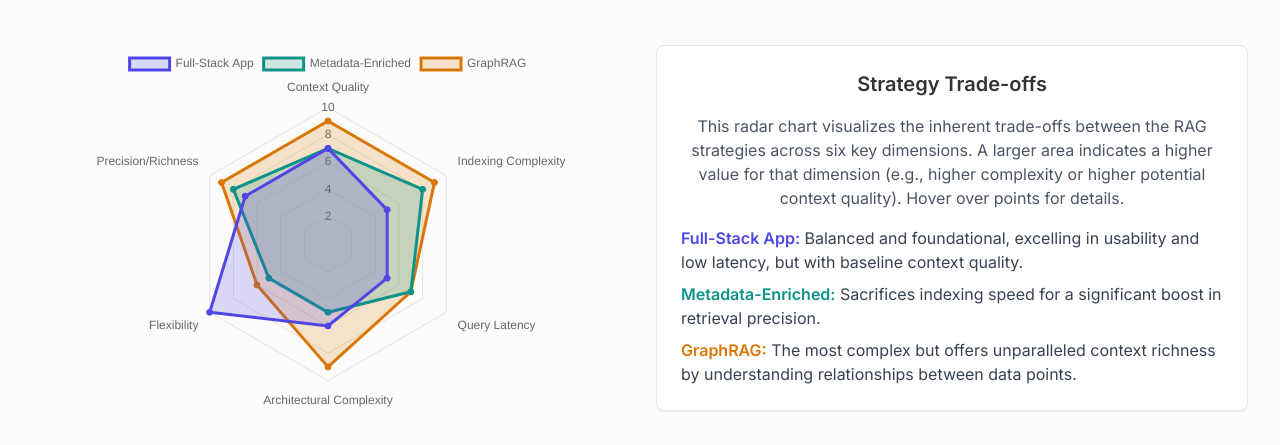
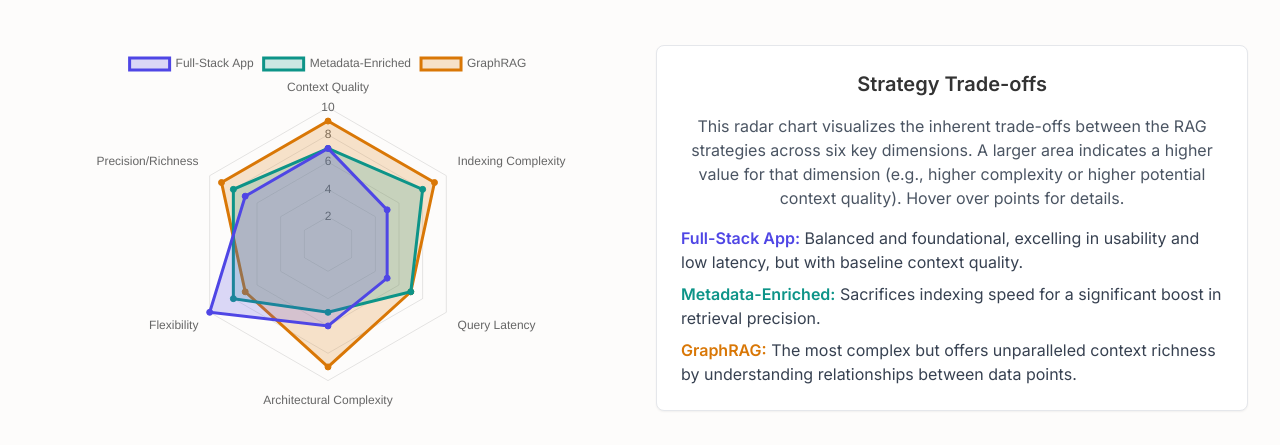
Before and after one commit to AbdulAhadRauf-work/Zuari-RAG-Bots-Summer-Internship, a plain HTML site: page index.html in a window 1280 px wide. Shown: the part 507-952 px from the top of the page. Drawn offline with nearby package versions, Linux system fonts and the light colour scheme.

Commit message:
Update index.html

```diff
--- a/index.html
+++ b/index.html
@@ -1,3 +1,4 @@
+
 <!DOCTYPE html>
 <html lang="en">
 <head>
@@ -178,7 +179,7 @@
                         <!-- Video 2 -->
                         <div class="bg-white p-4 rounded-lg shadow-sm border flex flex-col">
                              <div class="video-container mb-4">
-                                 <iframe src="https://drive.google.com/file/d/1RjZquirFIiIee2bOXVHGjz40vHKIutj-/preview" allow="autoplay; encrypted-media" allowfullscreen></iframe>
+                                 <iframe src="https://drive.google.com/file/d/1oDKkAaKc77QeNv5bJkGIZHhAoehNRvNL/preview" allow="autoplay; encrypted-media" allowfullscreen></iframe>
                             </div>
                             <h4 class="text-lg font-semibold text-teal-700">Demo 2: Metadata-Enriched Precision</h4>
                             <p class="mt-2 text-sm text-gray-600">See how Meta data re-structuring can improve results when querying dense technical manuals using llama_index.
@@ -475,14 +476,14 @@
                         pointBackgroundColor: 'rgb(79, 70, 229)',
                     }, {
                         label: 'Metadata-Enriched',
-                        data: [7, 8, 7, 5, 5, 8],
+                        data: [7, 8, 7, 5, 8, 8],
                         fill: true,
                         backgroundColor: 'rgba(13, 148, 136, 0.2)',
                         borderColor: 'rgb(13, 148, 136)',
                         pointBackgroundColor: 'rgb(13, 148, 136)',
                     }, {
                         label: 'GraphRAG',
-                        data: [9, 9, 7, 9, 6, 9],
+                        data: [9, 9, 7, 9, 7, 9],
                         fill: true,
                         backgroundColor: 'rgba(217, 119, 6, 0.2)',
                         borderColor: 'rgb(217, 119, 6)',
```
